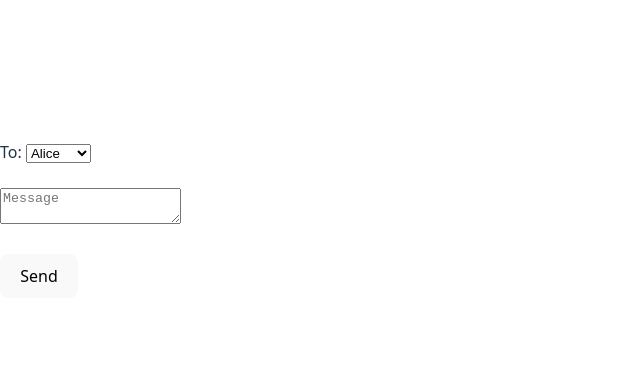
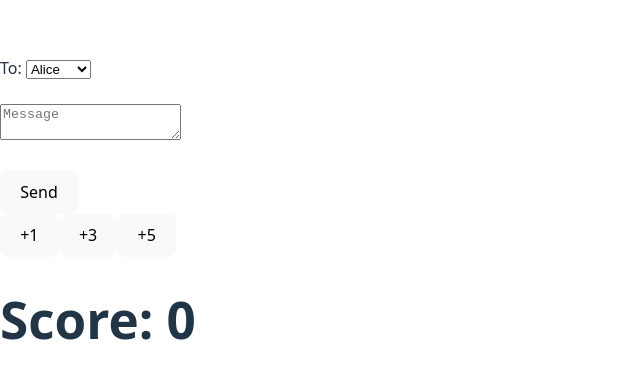
Before and after one commit to jahid01754/React-Practise, a React (Vite) app: page / in a window 1280 px wide. Shown: the part 181-560 px from the top of the page, without its empty margins (0-640 px from the left). Built offline with nearby package versions, Linux system fonts and the light colour scheme.

Commit message:
scoreUpdating

```diff
--- /dev/null
+++ b/src/components/Interactivity/Score.jsx
@@ -0,0 +1,42 @@
+import { useState } from "react";
+
+export default function Score() {
+  const [score, setScore] = useState(0);
+
+  //This method is not recommended because it doesn't use the previous state value
+  // const handleClick = () => {
+  //   setScore(score + 1);
+  // };
+
+  //Better then the above method
+  // const handleClick = () => {
+  //   setScore((prevScore) => prevScore + 1);
+  // };
+
+  //This method is the best because it allows you to pass any amount to the function and it is more flexible
+  // function name should be "IncrementScore" or "updateScore"
+  const handleClick = (amount) => {
+    setScore((prevScore) => prevScore + amount);
+  };
+
+  return (
+    <>
+      <div>
+        {/* <button onClick={handleClick}>+1</button> */}
+        {/* <button
+          onClick={() => {
+            handleClick();
+            handleClick();
+            handleClick();
+          }}
+        >
+          +3
+        </button> */}
+        <button onClick={() => handleClick(1)}>+1</button>
+        <button onClick={() => handleClick(3)}>+3</button>
+        <button onClick={() => handleClick(5)}>+5</button>
+        <h1>Score: {score}</h1>
+      </div>
+    </>
+  );
+}
--- a/src/main.jsx
+++ b/src/main.jsx
@@ -10,6 +10,7 @@ import UITree from "./components/Tree/UITree.jsx";
 import InterActive from "./components/Interactivity/InterActive.jsx";
 import AddingInterActivity from "./components/Interactivity/AddingInterActivity.jsx";
 import Chat from "./components/Interactivity/Chat.jsx";
+import Score from "./components/Interactivity/Score.jsx";
 
 createRoot(document.getElementById("root")).render(
   <StrictMode>
@@ -22,5 +23,6 @@ createRoot(document.getElementById("root")).render(
     {/* <InterActive /> */}
     {/* <AddingInterActivity /> */}
     <Chat />
+    <Score />
   </StrictMode>
 );
```
